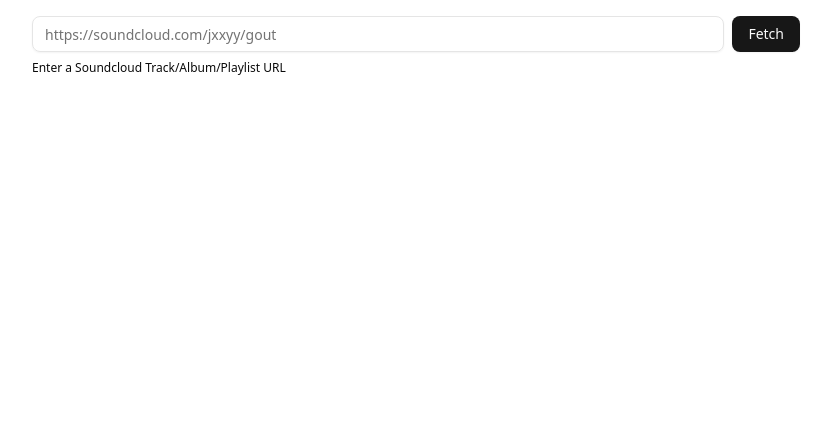
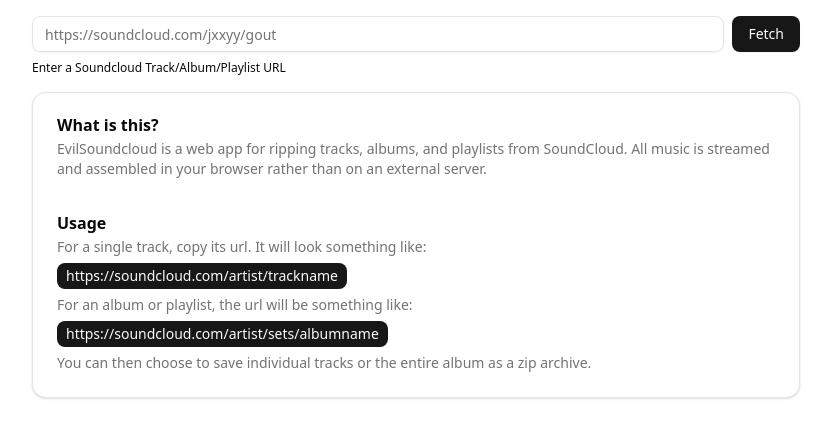
Before and after one commit to TwoNull/evilsoundcloud, a Next.js app: page / in a window 1280 px wide. Shown: the top 438 px of the page, without its empty margins (224-1055 px from the left). Built offline with nearby package versions, Linux system fonts and the light colour scheme.

Commit message:
Added download size, homepage card

```diff
--- a/app/page.tsx
+++ b/app/page.tsx
@@ -1,9 +1,24 @@
 import LinkForm from "@/components/linkform";
+import { Card, CardContent, CardDescription, CardHeader, CardTitle } from "@/components/ui/card";
+import { Badge } from "@/components/ui/badge"
 
 export default function Home() {
     return (
-        <div className="flex flex-col items-center p-4">
+        <div className="flex flex-col items-center p-4 gap-4">
             <LinkForm />
+            <Card className="w-full max-w-screen-md">
+                <CardHeader>
+                    <CardTitle>What is this?</CardTitle>
+                    <CardDescription>EvilSoundcloud is a web app for ripping tracks, albums, and playlists from SoundCloud. All music is streamed and assembled in your browser rather than on an external server.</CardDescription>
+                    <br />
+                    <CardTitle>Usage</CardTitle>
+                    <CardDescription>For a single track, copy its url. It will look something like:</CardDescription>
+                    <Badge className="text-sm">https://soundcloud.com/artist/trackname</Badge>
+                    <CardDescription>For an album or playlist, the url will be something like:</CardDescription>
+                    <Badge className="text-sm">https://soundcloud.com/artist/sets/albumname</Badge>
+                    <CardDescription>You can then choose to save individual tracks or the entire album as a zip archive.</CardDescription>
+                </CardHeader>
+            </Card>
         </div>
     );
 }
--- a/components/setcard.tsx
+++ b/components/setcard.tsx
@@ -14,7 +14,7 @@ import { Button } from "./ui/button"
 
 export default function SetCard(props: {set: Set, playlistURLs: string[]}) {
     const [trackUrls, setTrackUrls] = useState<string[]>([])
-    const [archiveUrl, setArchiveUrl] = useState("")
+    const [archiveData, setArchiveData] = useState({url: "", size: 0})
 
     async function addSet() {
         const trackBuffers: Promise<ArrayBuffer>[] = []
@@ -36,7 +36,7 @@ export default function SetCard(props: {set: Set, playlistURLs: string[]}) {
             type: "blob",
             compression: "DEFLATE"
         })
-        setArchiveUrl(URL.createObjectURL(zBlob))
+        setArchiveData({url: URL.createObjectURL(zBlob), size: zBlob.size})
     }
 
     useEffect(() => {
@@ -55,7 +55,17 @@ export default function SetCard(props: {set: Set, playlistURLs: string[]}) {
                         <h3 className="text-md font-semibold">{props.set.title}</h3>
                         <p className="text-xs text-muted-foreground">{props.set.user.username}</p>
                     </div>
-                    {archiveUrl === "" ? <Loader2 /> : <Button className="text-xs" asChild><a download={props.set.title + ".zip"} href={archiveUrl}><Download />.zip</a></Button>}
+                    {archiveData.url === "" ? <Loader2 /> :
+                        <div className="flex flex-col items-center gap-1">
+                            <Button size="sm" className="text-xs" asChild>
+                                <a download={props.set.title + ".zip"} href={archiveData.url}>
+                                    <Download />.zip
+                                </a>
+                            </Button>
+                            <span className="text-xs text-muted-foreground">
+                                {"(~" + Math.round((archiveData.size / 1024 / 1024) * 10) / 10 + " MB)"}
+                            </span>
+                        </div>}
                 </CardContent>
             </Card>
             <CardContent className="flex flex-col justify-left items-left gap-2 p-2 px-4">
--- a/components/trackcard.tsx
+++ b/components/trackcard.tsx
@@ -4,19 +4,18 @@ import { Card, CardContent } from "@/components/ui/card"
 import Image from "next/image"
 import { Track } from "@/lib/types"
 import { useState, useEffect } from "react"
-import { Progress } from "./ui/progress"
 import { assembleTrack } from "@/lib/assemble"
 import { Download, Loader2 } from "lucide-react"
 import { Button } from "./ui/button"
 
 export default function TrackCard(props: {track: Track, playlistURL: string}) {
-    const [trackUrl, setTrackUrl] = useState("")
+    const [trackData, setTrackData] = useState({url: "", size: 0})
 
     async function addTrack() {
         const result = await assembleTrack(props.playlistURL, props.track)
 
         const blob = new Blob([result], { type: 'audio/mpeg' })
-        setTrackUrl(URL.createObjectURL(blob))
+        setTrackData({url: URL.createObjectURL(blob), size: blob.size})
     }
 
     useEffect(() => {
@@ -34,7 +33,17 @@ export default function TrackCard(props: {track: Track, playlistURL: string}) {
                     <h3 className="text-md font-semibold">{props.track.title}</h3>
                     <p className="text-xs text-muted-foreground">{props.track.publisher_metadata.artist}</p>
                 </div>
-                {trackUrl === "" ? <Loader2 /> : <Button className="text-xs" asChild><a download={props.track.title + ".mp3"} href={trackUrl}><Download />.mp3</a></Button>}
+                {trackData.url === "" ? <Loader2 /> :
+                    <div className="flex flex-col items-center gap-1">
+                        <Button size="sm" className="text-xs" asChild>
+                            <a download={props.track.title + ".mp3"} href={trackData.url}>
+                                <Download />.mp3
+                            </a>
+                        </Button>
+                        <p className="text-xs text-muted-foreground">
+                            {"(~" + Math.round((trackData.size / 1024 / 1024) * 10) / 10 + " MB)"}
+                        </p>
+                    </div>}
             </CardContent>
         </Card>
   )
--- /dev/null
+++ b/components/ui/badge.tsx
@@ -0,0 +1,46 @@
+import * as React from "react"
+import { Slot } from "@radix-ui/react-slot"
+import { cva, type VariantProps } from "class-variance-authority"
+
+import { cn } from "@/lib/utils"
+
+const badgeVariants = cva(
+  "inline-flex items-center justify-center rounded-md border px-2 py-0.5 text-xs font-medium w-fit whitespace-nowrap shrink-0 [&>svg]:size-3 gap-1 [&>svg]:pointer-events-none focus-visible:border-ring focus-visible:ring-ring/50 focus-visible:ring-[3px] aria-invalid:ring-destructive/20 dark:aria-invalid:ring-destructive/40 aria-invalid:border-destructive transition-[color,box-shadow] overflow-hidden",
+  {
+    variants: {
+      variant: {
+        default:
+          "border-transparent bg-primary text-primary-foreground [a&]:hover:bg-primary/90",
+        secondary:
+          "border-transparent bg-secondary text-secondary-foreground [a&]:hover:bg-secondary/90",
+        destructive:
+          "border-transparent bg-destructive text-white [a&]:hover:bg-destructive/90 focus-visible:ring-destructive/20 dark:focus-visible:ring-destructive/40 dark:bg-destructive/60",
+        outline:
+          "text-foreground [a&]:hover:bg-accent [a&]:hover:text-accent-foreground",
+      },
+    },
+    defaultVariants: {
+      variant: "default",
+    },
+  }
+)
+
+function Badge({
+  className,
+  variant,
+  asChild = false,
+  ...props
+}: React.ComponentProps<"span"> &
+  VariantProps<typeof badgeVariants> & { asChild?: boolean }) {
+  const Comp = asChild ? Slot : "span"
+
+  return (
+    <Comp
+      data-slot="badge"
+      className={cn(badgeVariants({ variant }), className)}
+      {...props}
+    />
+  )
+}
+
+export { Badge, badgeVariants }
--- a/package.json
+++ b/package.json
@@ -24,7 +24,6 @@
     "react": "^19.0.0",
     "react-dom": "^19.0.0",
     "react-hook-form": "^7.55.0",
-    "react-icons": "^5.5.0",
     "tailwind-merge": "^3.2.0",
     "tw-animate-css": "^1.2.5"
   },
```
Also changed, not shown: 1 other file (tests, documents, lock files or other folders).
